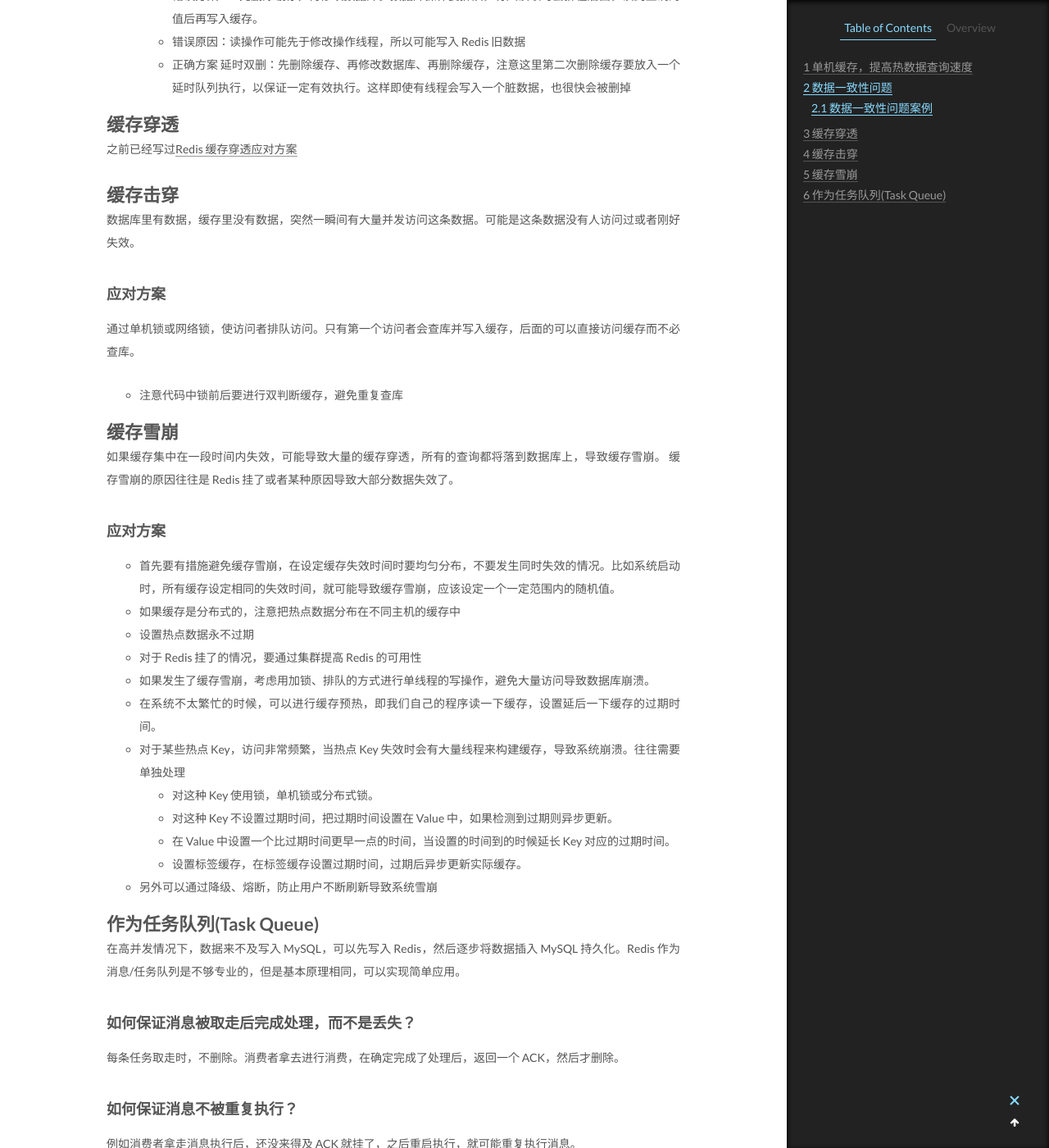
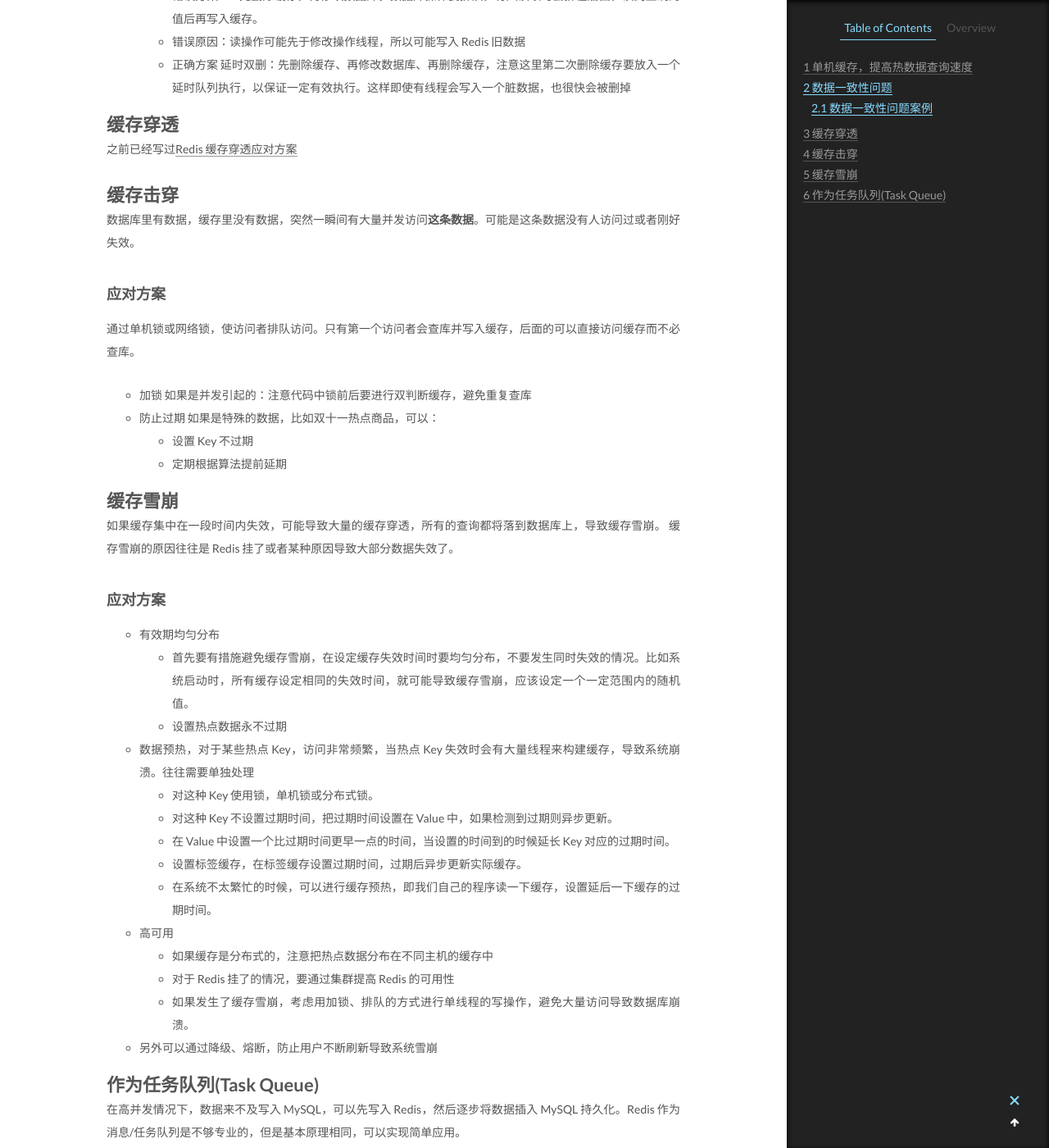
Before and after one commit to CodeHunter2006/CodeHunter2006.github.io, a Jekyll site: the page built from _posts/2019-01-26-Redis_Cache_Snowslide.md, in a window 1280 px wide and 1400 px high, scrolled down 3146 px. Shown: the whole window at 82% size. Built offline with Jekyll 4.4.1, drawn with Linux system fonts in a browser that asks for light colours.

```diff
--- a/_posts/2019-01-26-Redis_Cache_Snowslide.md
+++ b/_posts/2019-01-26-Redis_Cache_Snowslide.md
@@ -111,13 +111,18 @@
 
 # 缓存击穿
 
-数据库里有数据，缓存里没有数据，突然一瞬间有大量并发访问这条数据。可能是这条数据没有人访问过或者刚好失效。
+数据库里有数据，缓存里没有数据，突然一瞬间有大量并发访问**这条数据**。可能是这条数据没有人访问过或者刚好失效。
 
 ### 应对方案
 
 通过单机锁或网络锁，使访问者排队访问。只有第一个访问者会查库并写入缓存，后面的可以直接访问缓存而不必查库。
 
-- 注意代码中锁前后要进行双判断缓存，避免重复查库
+- 加锁
+  如果是并发引起的：注意代码中锁前后要进行双判断缓存，避免重复查库
+- 防止过期
+  如果是特殊的数据，比如双十一热点商品，可以：
+  - 设置 Key 不过期
+  - 定期根据算法提前延期
 
 # 缓存雪崩
 
@@ -126,17 +131,19 @@
 
 ### 应对方案
 
-- 首先要有措施避免缓存雪崩，在设定缓存失效时间时要均匀分布，不要发生同时失效的情况。比如系统启动时，所有缓存设定相同的失效时间，就可能导致缓存雪崩，应该设定一个一定范围内的随机值。
-- 如果缓存是分布式的，注意把热点数据分布在不同主机的缓存中
-- 设置热点数据永不过期
-- 对于 Redis 挂了的情况，要通过集群提高 Redis 的可用性
-- 如果发生了缓存雪崩，考虑用加锁、排队的方式进行单线程的写操作，避免大量访问导致数据库崩溃。
-- 在系统不太繁忙的时候，可以进行缓存预热，即我们自己的程序读一下缓存，设置延后一下缓存的过期时间。
-- 对于某些热点 Key，访问非常频繁，当热点 Key 失效时会有大量线程来构建缓存，导致系统崩溃。往往需要单独处理
+- 有效期均匀分布
+  - 首先要有措施避免缓存雪崩，在设定缓存失效时间时要均匀分布，不要发生同时失效的情况。比如系统启动时，所有缓存设定相同的失效时间，就可能导致缓存雪崩，应该设定一个一定范围内的随机值。
+  - 设置热点数据永不过期
+- 数据预热，对于某些热点 Key，访问非常频繁，当热点 Key 失效时会有大量线程来构建缓存，导致系统崩溃。往往需要单独处理
   - 对这种 Key 使用锁，单机锁或分布式锁。
   - 对这种 Key 不设置过期时间，把过期时间设置在 Value 中，如果检测到过期则异步更新。
   - 在 Value 中设置一个比过期时间更早一点的时间，当设置的时间到的时候延长 Key 对应的过期时间。
   - 设置标签缓存，在标签缓存设置过期时间，过期后异步更新实际缓存。
+  - 在系统不太繁忙的时候，可以进行缓存预热，即我们自己的程序读一下缓存，设置延后一下缓存的过期时间。
+- 高可用
+  - 如果缓存是分布式的，注意把热点数据分布在不同主机的缓存中
+  - 对于 Redis 挂了的情况，要通过集群提高 Redis 的可用性
+  - 如果发生了缓存雪崩，考虑用加锁、排队的方式进行单线程的写操作，避免大量访问导致数据库崩溃。
 
 * 另外可以通过降级、熔断，防止用户不断刷新导致系统雪崩
 
```
Also changed, not shown: _posts/2019-01-23-Redis_CachePenetration.md (+3 -4 lines), _posts/2019-01-28-Redis_distribute.md (+29 -0 lines), _posts/2020-06-01-Fitness_Record.md (+3 -0 lines), _posts/2020-11-23-Redis_Underlying_Data_Structure.md (added, +58 -0 lines).
